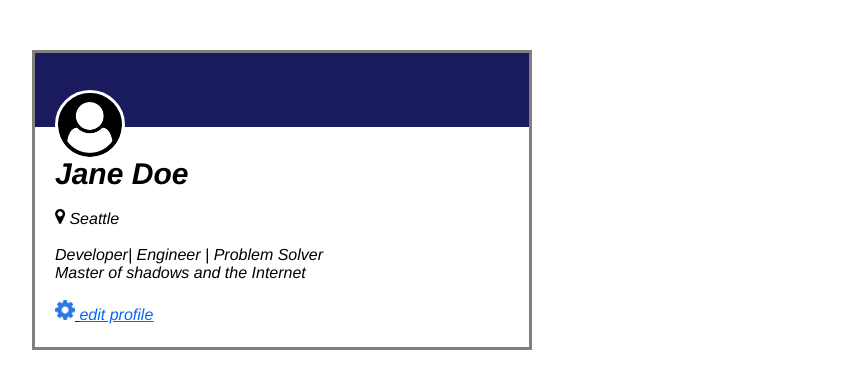
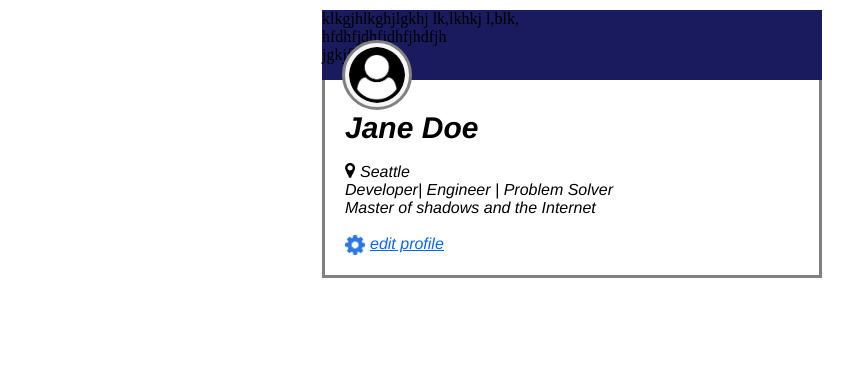
Before and after one commit to adaletlyna/web-fundamentals, a plain HTML site: page user card/index.html in a window 1280 px wide. Shown: the whole page, without its empty margins (68-921 px from the left). Drawn offline with Linux system fonts and the light colour scheme.

Commit message:
some improvements

```diff
--- a/user card/index.html
+++ b/user card/index.html
@@ -10,15 +10,16 @@
     <div class="card">
         <div class="top_bar">
             <img id="user_img" src= "assets\user-circle.png" alt="">
+            <p>  klkgjhlkghjlgkhj lk,lkhkj l,blk, <br>hfdhfjdhfjdhfjhdfjh <br> jgkjfkjrg</p>
         </div>
         <div class="user_details">
             <h1>Jane Doe</h1> <br>
-            <p>
-                <span  ><img id="map_icon"   src="assets\map-marker.png" alt=""></span> Seattle <br><br>
+
+              <div class="map"> <img id="map_icon"   src="assets\map-marker.png" alt=""> Seattle </div>
                 Developer| Engineer | Problem Solver <br>
                 Master of shadows and the Internet <br><br>
-                <span > <a href="#"><img   id="gear_icon"  src="assets\gear.png" alt=""></span> <span id="edit">edit profile</span></a>
-            </p>
+              <div class="edit"><a href="#"><img   id="gear_icon"  src="assets\gear.png" alt=""> <span id="edit">edit profile</span></a></div>
+
         </div>
     </div>
 
--- a/user card/style.css
+++ b/user card/style.css
@@ -5,23 +5,39 @@
 
 }
 .card{
-    height: 300px;
+    height: 280px;
     width: 500px;
-    margin-top: 50px;
-    margin-left: 100px;
+    margin: 10px auto;
 
-    border-style: solid;
-    border-color: grey;
+
+
+
+
 }
 #user_img{
     width: 70px;
     height: 70px;
-    position: relative;
-    top: 37px;
+    position: absolute;     /*The image is removed from the normal document flow.
+
+                            It does not take up space in the layout.
+
+                            It becomes independent and is positioned relative to the nearest positioned ancestor (i.e., the closest parent with position: relative, absolute, or fixed).
+
+                            The container <div> (top bar) will collapse.
+
+                            If it has no height or content, it will appear invisible (height = 0).
+
+                            Even though the image is visually there, it won’t stretch the parent div.     so we have to assign a height for top_bar*/
+    top: 30px;
     left:20px;
+    margin: 0;
+    padding:4px ;
+    background-color: whitesmoke; /*important*/
+
+
     border-style: solid;
     border-radius: 50%;
-    border-color: white;
+    border-color: grey;
 
 
 
@@ -38,20 +54,52 @@
 }
 .top_bar{
     background-color: rgb(26, 26, 95);
+    height: 70px;
+    position: relative;
+    top: 0;
+    left: 0;
+
 
 }
 h1{
-    margin-top: 30px;
+    margin-top: 30px;/*this is the space btween the edge of userdetails div and h1 +1px padding  */
     font-size: 30px;
 
 }
 .user_details{
+    padding-top: 1px; /* Margin collapsing happens when the top margin of the first child element "collapses" and gets applied outside of its parent — instead of pushing down from inside That’s why .user_details seems to start below the image — because h1's margin is affecting the spacing above .user_details, even though it's inside it.
+
+You can fix or prevent margin collapsing with one of these techniques:
+
+✅ 1. Add Padding or Border to the Container ✅ 2. Use overflow: hidden ✅ 3. Use Flex or Grid Layout
+If you make .user_details a flex container:
+.user_details {
+  display: flex;
+  flex-direction: column;
+}
+It also prevents margin collapse because flexbox changes the block layout behavior.    */
     padding-left: 20px;
+    padding-bottom: 20px;
     font-family:'Franklin Gothic Medium', 'Arial Narrow', Arial, sans-serif;
     font-style: italic;
+    border-color: grey;
+    border-style: solid;
+    border-top-style:none; /*but since here we do not want a border-top we cannot use the border method*/
+
+
+
 }
 #edit{
     color: rgb(6, 102, 247);
     text-decoration: underline;
 
 }
+.map{
+    display: flex;
+    gap: 5px;
+}
+.edit a{
+    display: flex;
+    gap:5px;
+
+}
```
